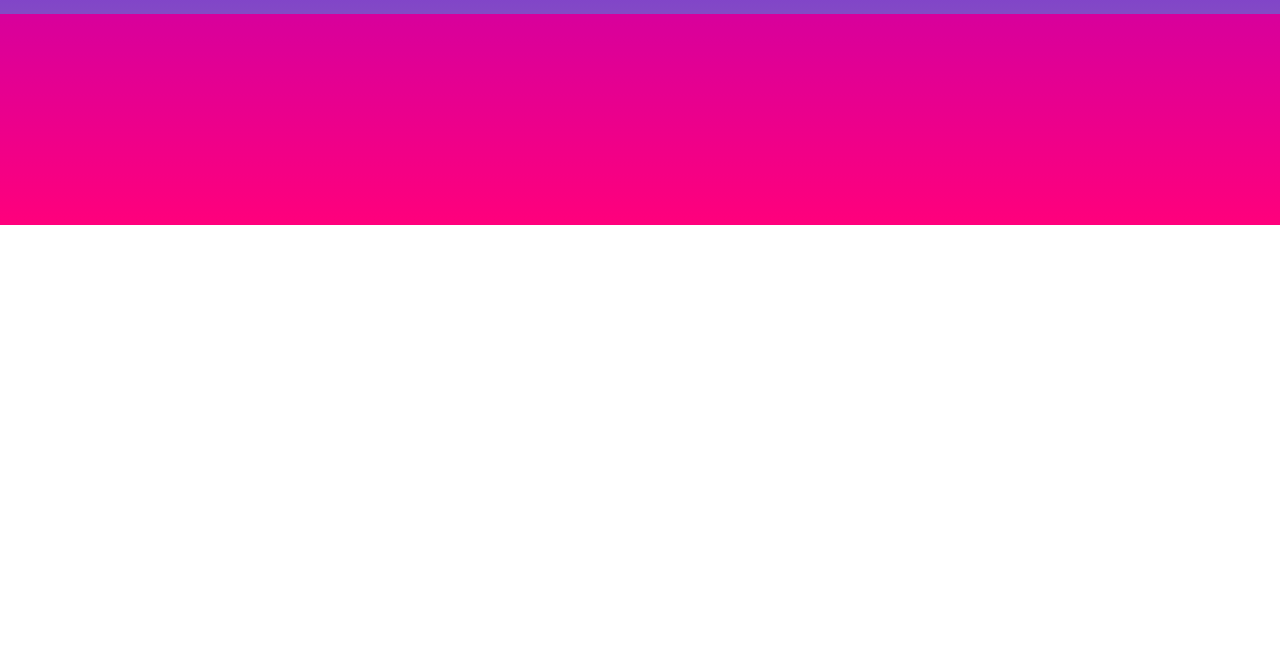
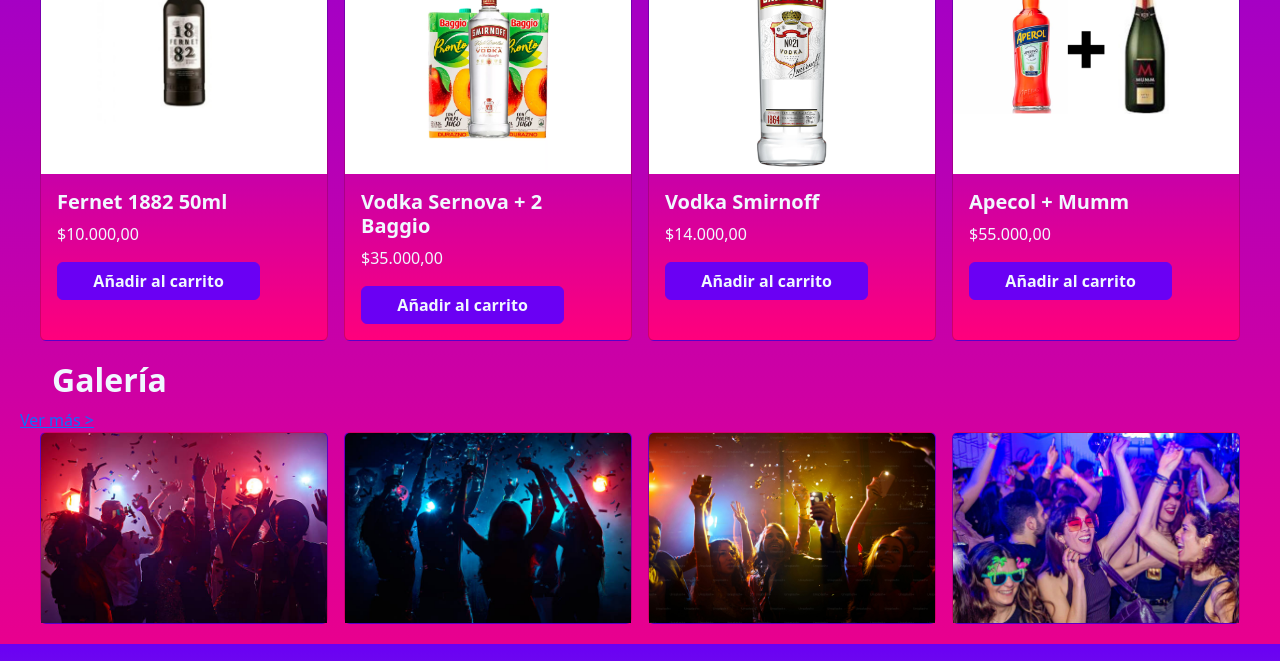
Before and after one commit to Jonathan-C-git/Proyecto-Coderhouse, a plain HTML site: page index.html in a window 1280 px wide. Shown: the part 575-1236 px from the top of the page. Before the commit the page ends 800 px from the top, so only its background shows below. Drawn offline with nearby package versions, Linux system fonts and the light colour scheme; a web font is replaced by a local one.

Commit message:
Productos destacados y galeria en Inicio

```diff
--- a/index.html
+++ b/index.html
@@ -78,6 +78,78 @@
                 </div>
             </div>
         </div>
+
+        <!--productos destacados-->
+        <section class="margin-card">
+            <div class="titles-inicio">
+                <h3>Productos destacados</h3>
+                <a class="ver-mas" href="./pages/productos.html">Ver más ></a>
+            </div>
+            <div class="card-flex">
+                <div class="card">
+                    <img src="./assets/productos/oferta-fernet-1882.jpg" class="card-img-top"
+                        alt="Botella de Fernet 1882 de 50ml en oferta">
+                    <div class="card-body">
+                        <h5 class="card-title">Fernet 1882 50ml</h5>
+                        <p class="card-text">$10.000,00</p>
+                        <a href="#" class="btn btn-carrito">Añadir al carrito</a>
+                    </div>
+                </div>
+                <div class="card">
+                    <img src="./assets/productos/combos-sernova-baggio.webp" class="card-img-top"
+                        alt="Combo Vodka Sernova con dos jugos Baggio multifruta">
+                    <div class="card-body">
+                        <h5 class="card-title">Vodka Sernova + 2 Baggio</h5>
+                        <p class="card-text">$35.000,00</p>
+                        <a href="#" class="btn btn-carrito">Añadir al carrito</a>
+                    </div>
+                </div>
+                <div class="card">
+                    <img src="./assets/productos/bebidas-smirnoff.png" class="card-img-top"
+                        alt="Botella transparente de vodka Smirnoff con etiqueta blanca y detalles rojos">
+                    <div class="card-body">
+                        <h5 class="card-title">Vodka Smirnoff</h5>
+                        <p class="card-text">$14.000,00</p>
+                        <a href="#" class="btn btn-carrito">Añadir al carrito</a>
+                    </div>
+                </div>
+                <div class="card">
+                    <img src="./assets/productos/combos-apecol-mum.jpeg" class="card-img-top"
+                        alt="Combo Aperol con espumante Mumm">
+                    <div class="card-body">
+                        <h5 class="card-title">Apecol + Mumm</h5>
+                        <p class="card-text">$55.000,00</p>
+                        <a href="#" class="btn btn-carrito">Añadir al carrito</a>
+                    </div>
+                </div>
+            </div>
+        </section>
+
+        <!--pgaleria-->
+        <section class="margin-card">
+            <div class="titles-inicio">
+                <h3>Galería</h3>
+                <a class="ver-mas" href="./pages/galeria.html">Ver más ></a>
+            </div>
+            <div class="card-flex">
+                <div class="card">
+                    <img src="./assets/galeria1.jpg" class="card-img-top"
+                        alt="Combo Campari 750 ml con jugo Cepita de naranja">
+                </div>
+                <div class="card">
+                    <img src="./assets/galeria2.jpg" class="card-img-top"
+                        alt="Combo Vodka Sernova con dos jugos Baggio multifruta">
+                </div>
+                <div class="card">
+                    <img src="./assets/galeria3.jpg" class="card-img-top"
+                        alt="Combo Aperol con espumante Mumm">
+                </div>
+                <div class="card">
+                    <img src="./assets/galeria5.jpg" class="card-img-top"
+                        alt="Combo Aperol con espumante Mumm">
+                </div>
+            </div>
+        </section>
     </main>
 
     <!--pie de pagina-->
```
